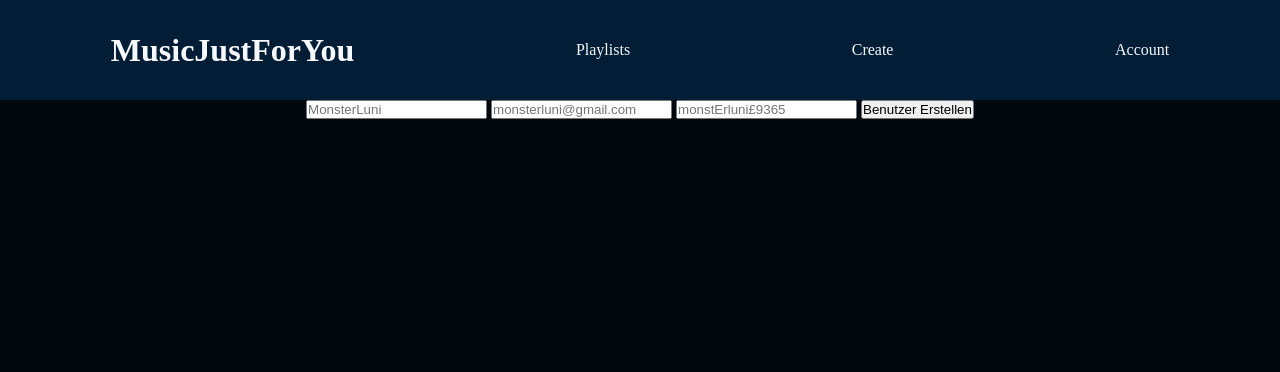
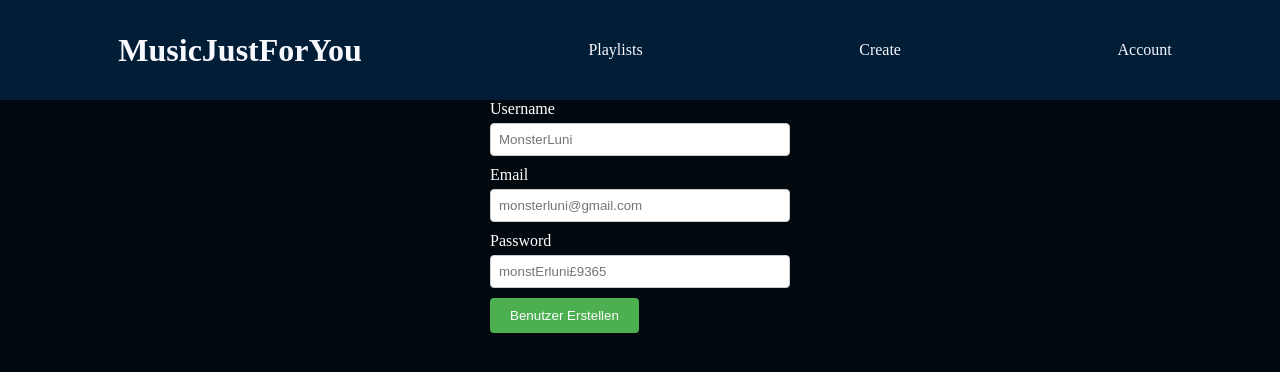
Before and after one commit to MonsterLuni/MusicJustForYou, a PHP site: page /Register.php in a window 1280 px wide. Shown: the top 372 px of the page. Run offline with PHP 8.4, Linux system fonts and the light colour scheme.

Commit message:
Add Styling to Forms + Add UI to create user, playlist, song, band

```diff
--- a/Account.php
+++ b/Account.php
@@ -24,7 +24,7 @@
     echo "<h3 style='color: white; margin: 10px'>Your Songs: </h3>";
     foreach($db->song->find() as $song){
         if($song['user'] == $_SESSION['user']['_id']){
-            showPlaylist($song);
+            showSong($song);
         }
     }
 }
--- a/Login.php
+++ b/Login.php
@@ -4,6 +4,7 @@
     <title>MJFU - Account</title>
     <link rel="stylesheet" href="style/style.css">
     <link rel="stylesheet" href="style/nav.css">
+    <link rel="stylesheet" href="style/form.css">
     <?php require './Connection.php'; ?>
 </head>
 <?php require 'Header.php'; ?>
@@ -19,9 +20,9 @@
     ?>
     <form action="/Connection.php" method="POST">
         <input hidden="hidden" value="Login" name="type">
-        <label for="username"></label>
+        <label for="username">Username</label>
         <input type="text" name="username" placeholder="MonsterLuni" required>
-        <label for="password"></label>
+        <label for="password">Password</label>
         <input type="password" name="password" placeholder="monstErluni£9365" required>
         <input type="submit" value="Einloggen">
     </form>
--- a/Register.php
+++ b/Register.php
@@ -4,6 +4,7 @@
     <title>MJFU - Account</title>
     <link rel="stylesheet" href="style/style.css">
     <link rel="stylesheet" href="style/nav.css">
+    <link rel="stylesheet" href="style/form.css">
     <?php require './Connection.php'; ?>
 </head>
 <?php require 'Header.php'; ?>
@@ -19,11 +20,11 @@
     ?>
     <form action="/Connection.php" method="POST">
         <input hidden="hidden" value="Register" name="type">
-        <label for="username"></label>
+        <label for="username">Username</label>
         <input type="text" name="username" placeholder="MonsterLuni" required>
-        <label for="email"></label>
+        <label for="email">Email</label>
         <input type="email" name="email" placeholder="monsterluni@gmail.com" required>
-        <label for="password"></label>
+        <label for="password">Password</label>
         <input type="password" name="password" placeholder="monstErluni£9365" required>
         <input type="submit" value="Benutzer Erstellen">
     </form>
--- /dev/null
+++ b/style/form.css
@@ -0,0 +1,50 @@
+/* Stil für Überschriften */
+h1 {
+    color: white;
+    margin: 10px;
+}
+form{
+    width: 300px;
+}
+/* Stil für Labels */
+label {
+    display: block; /* Jedes Label in einer neuen Zeile */
+    margin-bottom: 5px; /* Abstand zwischen den Labels */
+    color: white; /* Textfarbe für Labels */
+}
+
+/* Stil für Texteingabefelder */
+input[type="text"], input[type="password"], input[type="email"] {
+    width: 100%;
+    padding: 8px;
+    margin-bottom: 10px;
+    border: 1px solid #ccc;
+    border-radius: 4px;
+    box-sizing: border-box; /* Der Wert für width und height schließt padding und border ein */
+}
+
+/* Stil für den Einloggen-Button */
+input[type="submit"] {
+    background-color: #4CAF50;
+    color: white;
+    padding: 10px 20px;
+    border: none;
+    border-radius: 4px;
+    cursor: pointer;
+}
+
+/* Stil für den "AddSong" und "AddMember" Buttons */
+button {
+    background-color: #008CBA;
+    color: white;
+    padding: 10px 20px;
+    border: none;
+    border-radius: 4px;
+    cursor: pointer;
+    margin-bottom: 10px;
+}
+
+/* Stil für den versteckten Button */
+input[type="hidden"] {
+    display: none; /* Versteckt den Input */
+}
```
Also changed, not shown: Connection.php (+39 -1 lines), Create.php (+80 -3 lines).
